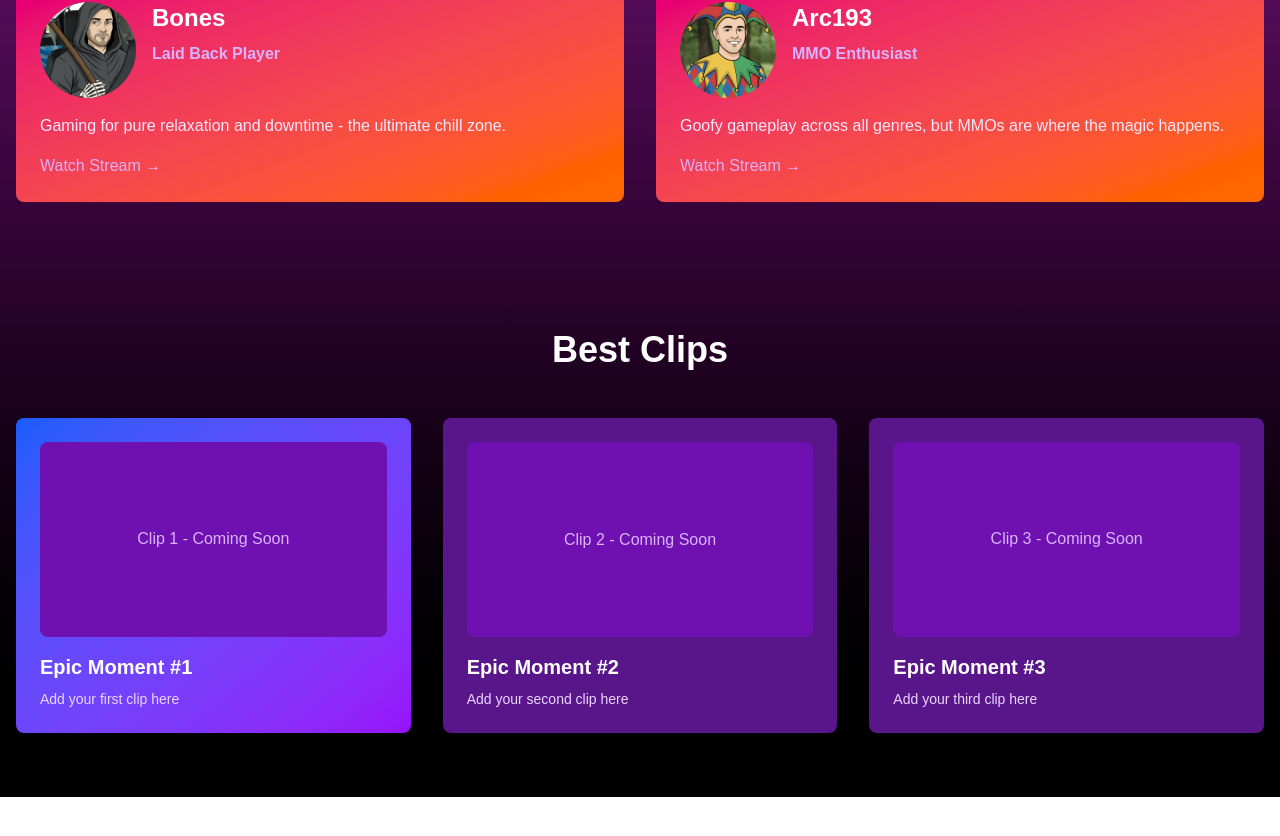
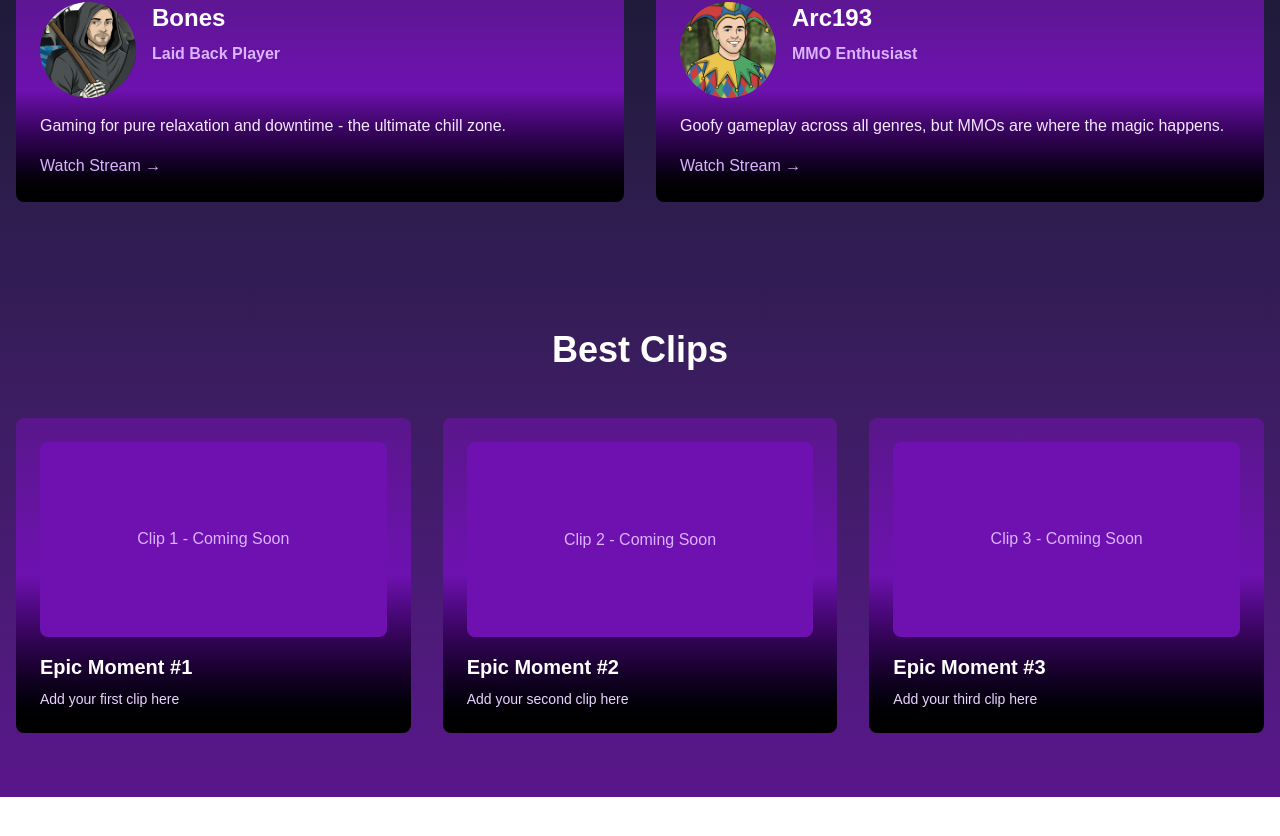
Before and after one commit to VyperGH/vintage-virtual-vibes, a Next.js app: page / in a window 1280 px wide. Shown: the part 1182-2018 px from the top of the page. Built offline with nearby package versions, Linux system fonts and the light colour scheme.

Commit message:
change background gradient color

```diff
--- a/app/page.js
+++ b/app/page.js
@@ -31,7 +31,7 @@ export default function Home() {
   ]
 
   return (
-    <div className="min-h-screen bg-gradient-to-b from-indigo-950 via-fuchsia-900 to-black">
+    <div className="min-h-screen bg-gradient-to-b from-black via-gray-900 to-purple-900">
       {/* Hero Section */}
       <div id="home" className="container mx-auto px-4 py-32">
         <div className="text-center">
@@ -56,7 +56,7 @@ export default function Home() {
         <h2 className="text-4xl font-bold text-white text-center mb-12">Meet Our Streamers</h2>
         <div className="grid grid-cols-1 md:grid-cols-2 gap-8">
           {streamers.map((streamer, index) => (
-            <div key={index} className="bg-gradient-to-br from-pink-600 to-orange-500 bg-opacity-90 rounded-lg p-6 hover:scale-105 transition-transform">
+            <div key={index} className="bg-gradient-to-b from-purple-900 via-purple-800 to-black bg-opacity-90 rounded-lg p-6 hover:bg-opacity-100 transition">
               <div className="flex items-start gap-4">
                 <img
                   src={streamer.image}
@@ -82,7 +82,7 @@ export default function Home() {
         <h2 className="text-4xl font-bold text-white text-center mb-12">Best Clips</h2>
         <div className="grid grid-cols-1 md:grid-cols-2 lg:grid-cols-3 gap-8">
           {/* Clip 1 - Placeholder */}
-          <div className="bg-gradient-to-br from-blue-600 to-purple-600 rounded-lg p-6">
+          <div className="bg-gradient-to-b from-purple-900 via-purple-800 to-black rounded-lg p-6">
             <div className="bg-purple-800 rounded-lg aspect-video mb-4 flex items-center justify-center">
               <p className="text-purple-300">Clip 1 - Coming Soon</p>
             </div>
@@ -91,7 +91,7 @@ export default function Home() {
           </div>
 
           {/* Clip 2 - Placeholder */}
-          <div className="bg-purple-900 bg-opacity-50 rounded-lg p-6">
+          <div className="bg-gradient-to-b from-purple-900 via-purple-800 to-black rounded-lg p-6">
             <div className="bg-purple-800 rounded-lg aspect-video mb-4 flex items-center justify-center">
               <p className="text-purple-300">Clip 2 - Coming Soon</p>
             </div>
@@ -100,7 +100,7 @@ export default function Home() {
           </div>
 
           {/* Clip 3 - Placeholder */}
-          <div className="bg-purple-900 bg-opacity-50 rounded-lg p-6">
+          <div className="bg-gradient-to-b from-purple-900 via-purple-800 to-black rounded-lg p-6">
             <div className="bg-purple-800 rounded-lg aspect-video mb-4 flex items-center justify-center">
               <p className="text-purple-300">Clip 3 - Coming Soon</p>
             </div>
```
